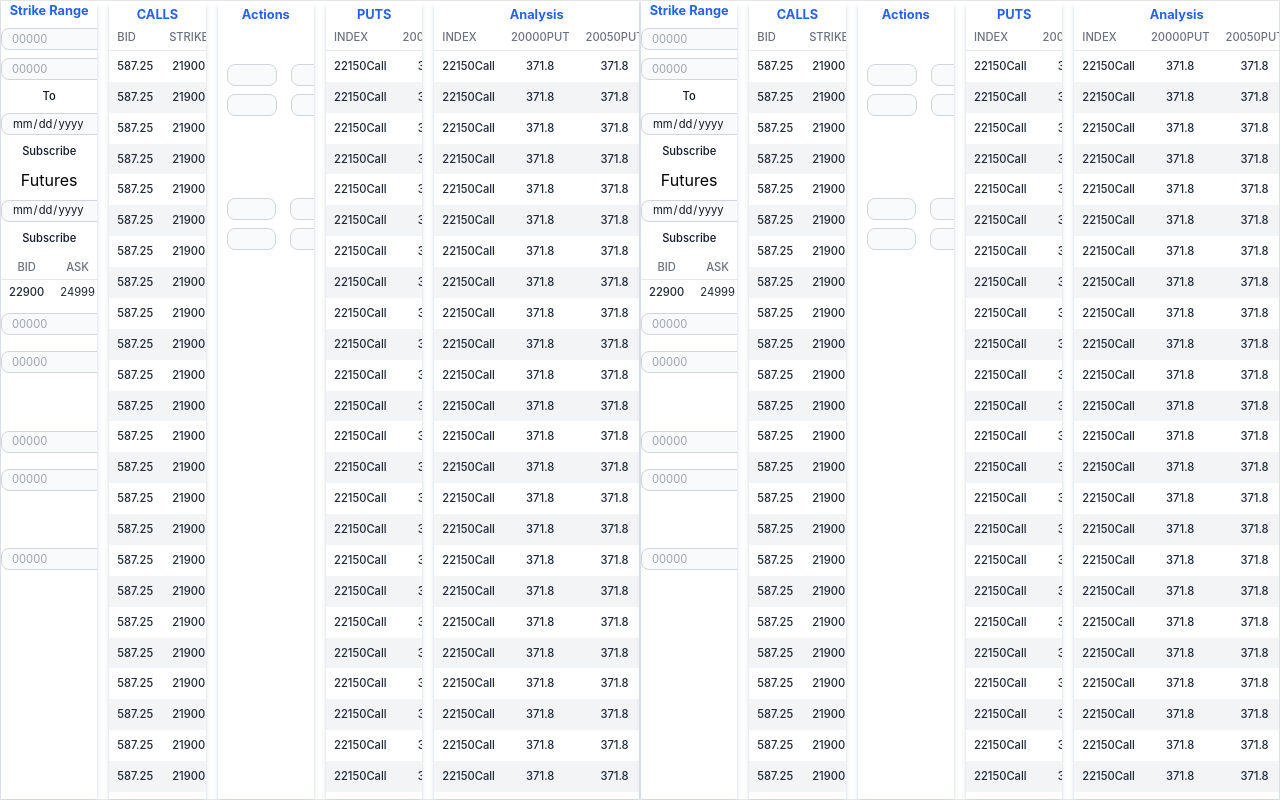
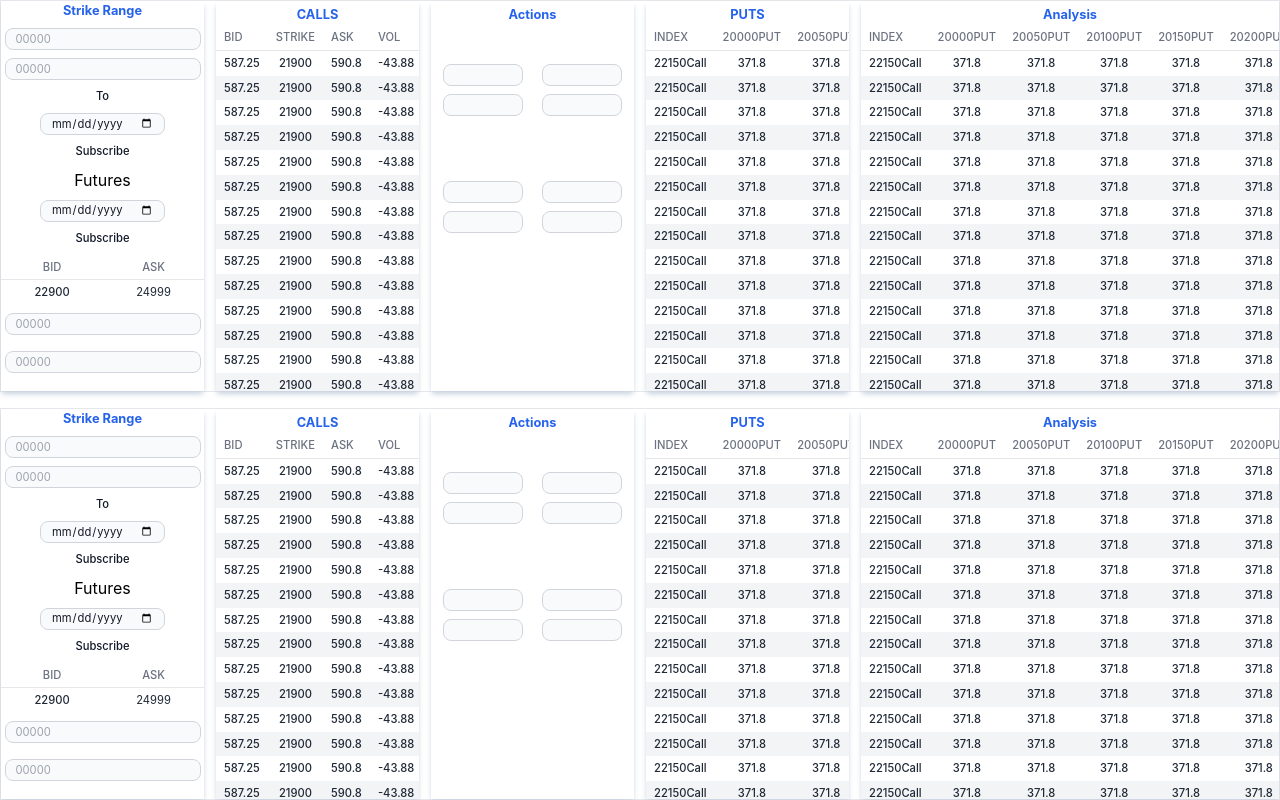
Before and after one commit to kushaal1992/hf-trading-ui, a React (Create React App) app: page / in a window 1280 px wide. Built offline with nearby package versions, Linux system fonts and the light colour scheme.

Commit message:
Modified: Expiry Layout from Col back to Row

```diff
--- a/src/components/Layout/index.jsx
+++ b/src/components/Layout/index.jsx
@@ -3,8 +3,7 @@ import ExpiryLayout from '../expiryLayout';
 
 function Layout() {
 	return (
-		<div className="h-[100vh] grid grid-cols-10">
-			{/* <div className="h-[100vh] grid grid-rows-10 gap-4"> */}
+		<div className="h-[100vh] grid grid-rows-10 gap-4">
 			<ExpiryLayout />
 			<ExpiryLayout />
 		</div>
--- a/src/components/expiryLayout/index.jsx
+++ b/src/components/expiryLayout/index.jsx
@@ -14,7 +14,7 @@ function ExpiryLayout() {
 	const [callPutBidData] = useState(callPutBidTable());
 
 	return (
-		<div className="col-span-5">
+		<div className="row-span-5">
 			<div className="h-full grid grid-cols-12 gap-3 text-center border border-inherit">
 				<div className="col-span-2 shadow-md shadow-slate-300 overflow-y-auto">
 					<FuturesForm />
```
